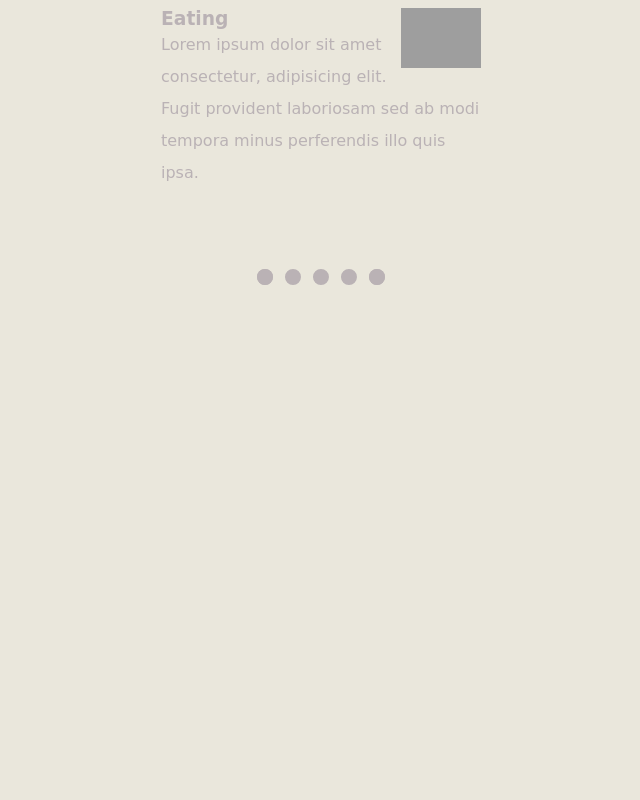
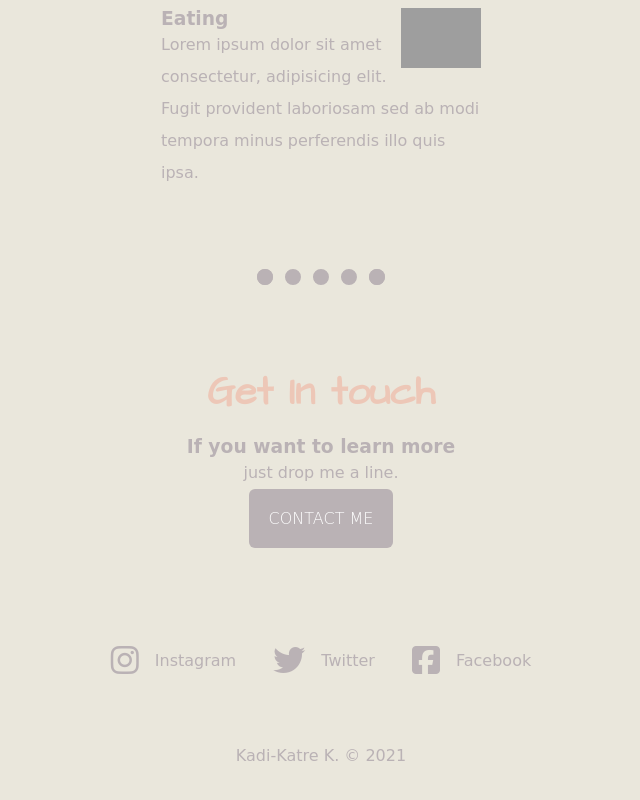
Before and after one commit to kkopper73/week-2-3-stylesheet, a plain HTML site: page index.html in a window 1280 px wide. Shown: the part 1029-1829 px from the top of the page, without its empty margins (319-959 px from the left). Before the commit the page ends 1394 px from the top, so only its background shows below. Drawn offline with Linux system fonts and the light colour scheme; grey boxes are pictures that could not be loaded; a web font is replaced by a local one.

Commit message:
Add css and footer

```diff
--- a/css/style.css
+++ b/css/style.css
@@ -82,3 +82,51 @@ hr{
    width: 25%;
    float: right;
 }
+
+.btn {
+	border: none;
+	background: #BAB2B5 ;
+	color: #ffffff !important;
+	font-weight: 100;
+	padding: 20px;
+    text-transform: uppercase;
+    text-decoration: none;
+	border-radius: 6px;
+	display: inline-block;
+	transition: all 0.3s ease 0s;
+}
+
+.btn:hover {
+	color: #404040 !important;
+	font-weight: 700 !important;
+	letter-spacing: 3px;
+	background: none;
+	-webkit-box-shadow: 0px 5px 40px -10px rgba(0,0,0,0.57);
+	-moz-box-shadow: 0px 5px 40px -10px rgba(0,0,0,0.57);
+	transition: all 0.3s ease 0s;
+}
+
+
+.bottom-class{
+    display: inline-block;
+    margin: 1rem;
+}
+
+.li-wrapper{
+    display: flex;
+    justify-content: center;
+    align-items: center;
+}
+
+.li-wrapper i{
+    margin-right: 1rem;
+}
+
+.li-wrapper a{
+    text-decoration: none;
+    color: var(--text);
+}
+
+.copyright{
+    margin: 3rem;
+}
--- a/index.html
+++ b/index.html
@@ -4,6 +4,7 @@
     <meta charset="UTF-8">
     <meta name="viewport" content="width=device-width, initial-scale=1.0">
     <title>Kadi-Katre K.</title>
+    <script src="https://kit.fontawesome.com/152b9fb382.js" crossorigin="anonymous"></script>
     <link rel="stylesheet" href="css/style.css">
     <link rel="shortcut icon" href="favicon.ico" type="image/x-icon">
 </head>
@@ -32,7 +33,6 @@
             </div>
 
 
-
         </div>
 
         <hr>
@@ -48,6 +48,34 @@
 
         <hr>
 
+        <div class="contact-me">
+            <h2>Get In touch</h2>
+            <h3>If you want to learn more</h3>
+            <p>just drop me a line.</p>
+            <a class="btn" href="mailto:test@test.com">Contact me</a>
+        </div>
+
+    </div>
+
+    <div class="bottom-container">
+        <ul>
+            <li class="bottom-class">
+                <div class="li-wrapper">
+                    <i class="fab fa-instagram fa-2x"></i><a href="#"> Instagram </a>
+                </div>
+            </li>
+            <li class="bottom-class">
+                <div class="li-wrapper">
+                    <i class="fab fa-twitter  fa-2x"></i><a href="#"> Twitter </a>
+                </div>
+            </li>
+            <li class="bottom-class">
+                <div class="li-wrapper">
+                    <i class="fab fa-facebook-square fa-2x"></i><a href="#"> Facebook </a>
+                </div>
+            </li>
+        </ul>
+        <p class="copyright">Kadi-Katre K. &#169; 2021</p>
     </div>
 
 </body>
```
